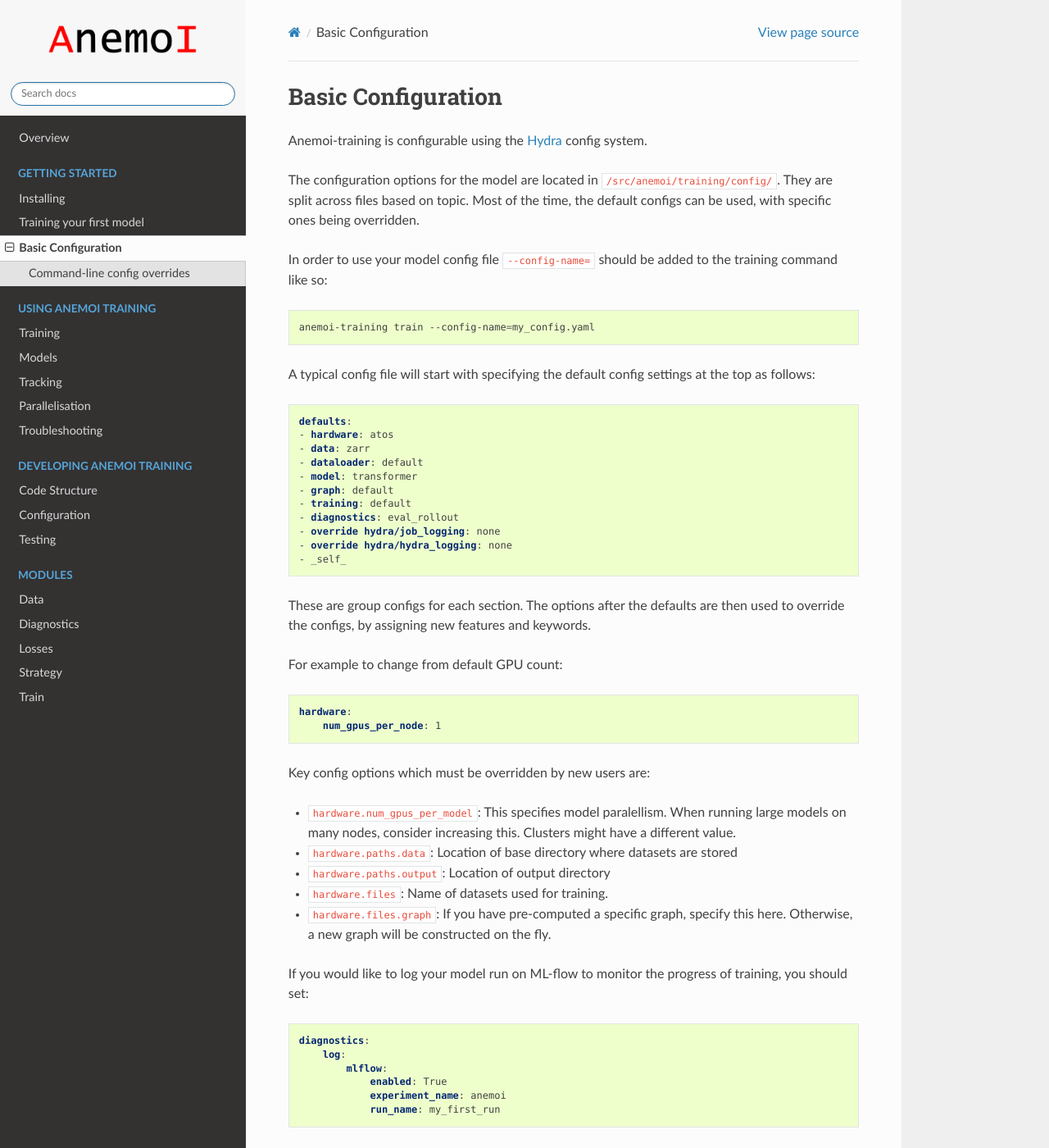
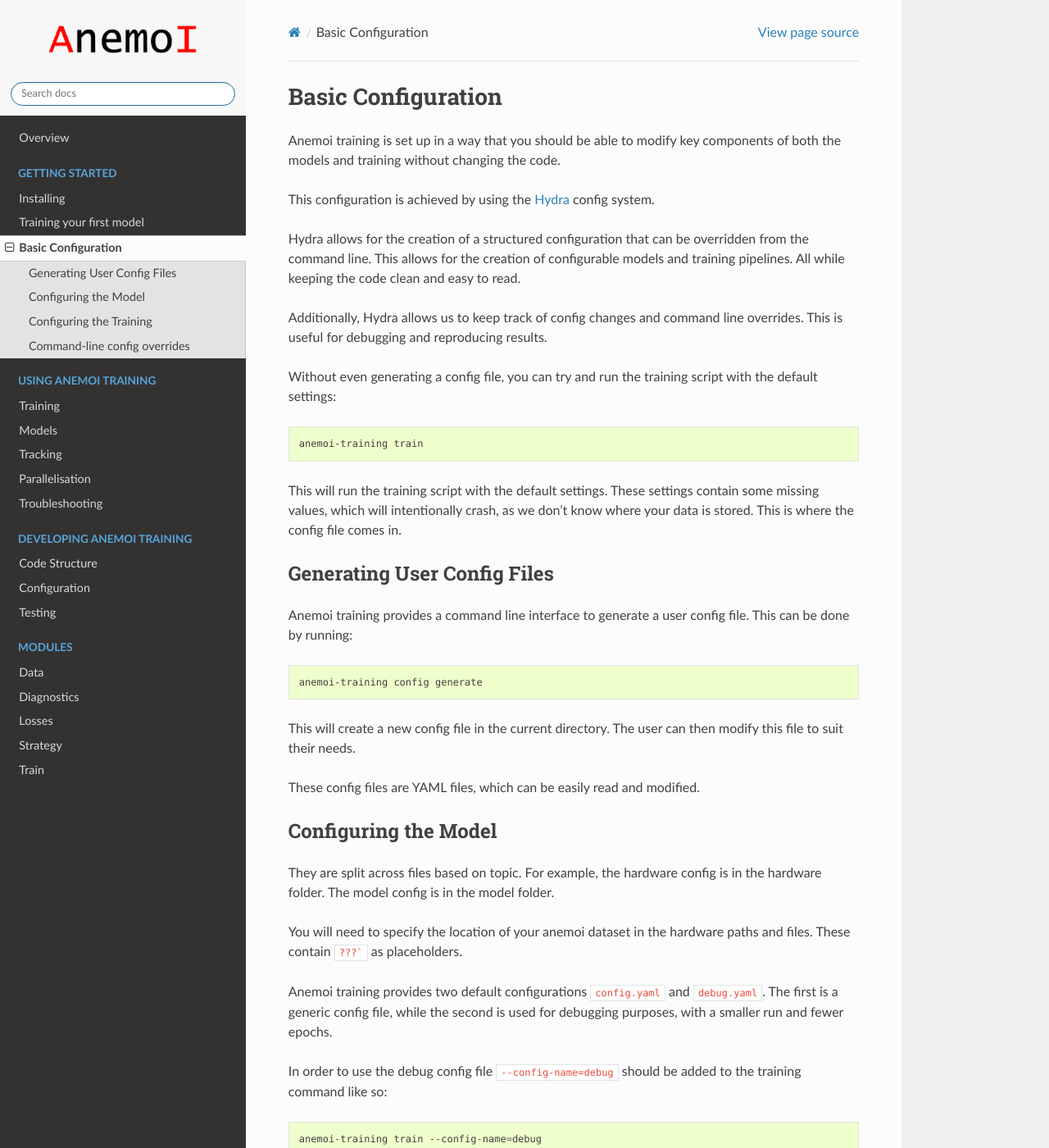
Before and after one commit to ecmwf/anemoi-training, a Sphinx documentation site: the page built from docs/start/hydra-intro.rst, in a window 1280 px wide and 1400 px high. Shown: the whole window at 82% size. Built offline with Sphinx 7.4.7 and the Read the Docs theme 2.0.0, drawn with Linux system fonts in a browser that asks for light colours; the version number could not be read and is left out; some of the changed text lies outside the part shown.

Commit message:
docs: adjust intro to configs

````diff
--- a/docs/start/hydra-intro.rst
+++ b/docs/start/hydra-intro.rst
@@ -2,20 +2,75 @@
  Basic Configuration
 #####################
 
-Anemoi-training is configurable using the `Hydra <https://hydra.cc/>`__
-config system.
+Anemoi training is set up in a way that you should be able to modify key
+components of both the models and training without changing the code.
 
-The configuration options for the model are located in
-``/src/anemoi/training/config/``. They are split across files based on
-topic. Most of the time, the default configs can be used, with specific
-ones being overridden.
+This configuration is achieved by using the `Hydra
+<https://hydra.cc/>`__ config system.
 
-In order to use your model config file ``--config-name=`` should be
+Hydra allows for the creation of a structured configuration that can be
+overridden from the command line. This allows for the creation of
+configurable models and training pipelines. All while keeping the code
+clean and easy to read.
+
+Additionally, Hydra allows us to keep track of config changes and
+command line overrides. This is useful for debugging and reproducing
+results.
+
+Without even generating a config file, you can try and run the training
+script with the default settings:
+
+.. code:: bash
+
+   anemoi-training train
+
+This will run the training script with the default settings. These
+settings contain some missing values, which will intentionally crash, as
+we don't know where your data is stored. This is where the config file
+comes in.
+
+******************************
+ Generating User Config Files
+******************************
+
+Anemoi training provides a command line interface to generate a user
+config file. This can be done by running:
+
+.. code:: bash
+
+   anemoi-training config generate
+
+This will create a new config file in the current directory. The user
+can then modify this file to suit their needs.
+
+These config files are YAML files, which can be easily read and
+modified.
+
+***********************
+ Configuring the Model
+***********************
+
+They are split across files based on topic. For example, the hardware
+config is in the hardware folder. The model config is in the model
+folder.
+
+You will need to specify the location of your anemoi dataset in the
+hardware paths and files. These contain ``???``` as placeholders.
+
+Anemoi training provides two default configurations ``config.yaml`` and
+``debug.yaml``. The first is a generic config file, while the second is
+used for debugging purposes, with a smaller run and fewer epochs.
+
+In order to use the debug config file ``--config-name=debug`` should be
 added to the training command like so:
 
 .. code:: bash
 
-   anemoi-training train --config-name=my_config.yaml
+   anemoi-training train --config-name=debug
+
+**************************
+ Configuring the Training
+**************************
 
 A typical config file will start with specifying the default config
 settings at the top as follows:
@@ -23,15 +78,13 @@ settings at the top as follows:
 .. code:: yaml
 
    defaults:
-   - hardware: atos
    - data: zarr
-   - dataloader: default
-   - model: transformer
-   - graph: default
+   - dataloader: native_grid
+   - diagnostics: eval_rollout
+   - hardware: example
+   - graph: multi_scale
+   - model: gnn
    - training: default
-   - diagnostics: eval_rollout
-   - override hydra/job_logging: none
-   - override hydra/hydra_logging: none
    - _self_
 
 These are group configs for each section. The options after the defaults
@@ -48,8 +101,8 @@ For example to change from default GPU count:
 Key config options which must be overridden by new users are:
 
 -  ``hardware.num_gpus_per_model``: This specifies model paralellism.
-   When running large models on many nodes, consider increasing this.
-   Clusters might have a different value.
+   When running large models on many nodes, increase this to the
+   corresponding value.
 
 -  ``hardware.paths.data``: Location of base directory where datasets
    are stored
@@ -62,22 +115,6 @@ Key config options which must be overridden by new users are:
    specify this here. Otherwise, a new graph will be constructed on the
    fly.
 
-If you would like to log your model run on ML-flow to monitor the
-progress of training, you should set:
-
-.. code:: yaml
-
-   diagnostics:
-       log:
-           mlflow:
-               enabled: True
-               experiment_name: anemoi
-               run_name: my_first_run
-
-The value you set for experiment_name is to create a group for all your
-runs. run_name should be something uniquely describing the specific
-training run you are doing.
-
 *******************************
  Command-line config overrides
 *******************************
@@ -87,16 +124,16 @@ out group configs using
 
 .. code:: bash
 
-   anemoi-training train hardware=atos_slurm
+   anemoi-training train model=transformer
 
 or override individual config entries such as
 
 .. code:: bash
 
-   anemoi-training train diagnostics.log.mlflow.enabled=False
+   anemoi-training train diagnostics.plot.enabled=False
 
 or combine everything together
 
 .. code:: bash
 
-   anemoi-training train --config-name=<user-defined-config> hardware=atos_slurm diagnostics.log.mlflow.enabled=False
+   anemoi-training train --config-name=debug.yaml model=transformer diagnostics.plot.enabled=False
````
